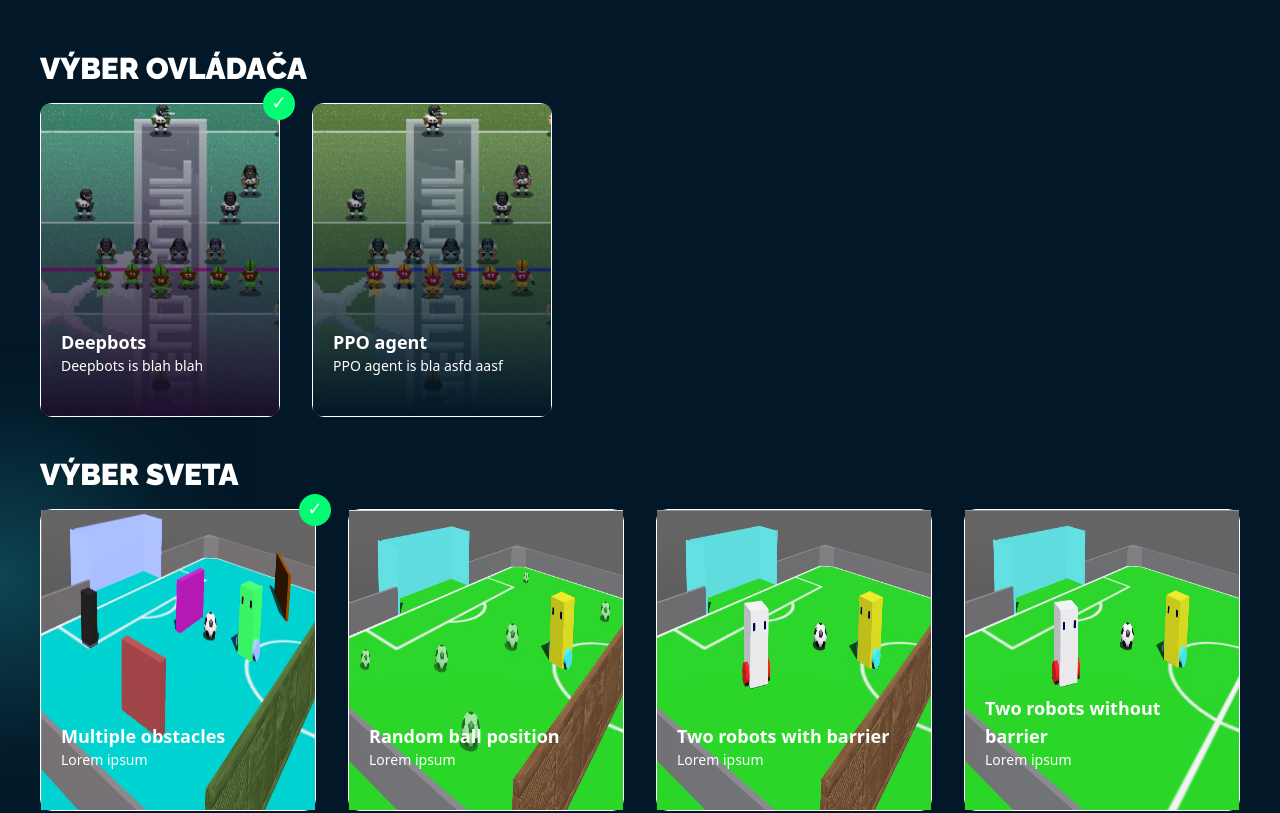
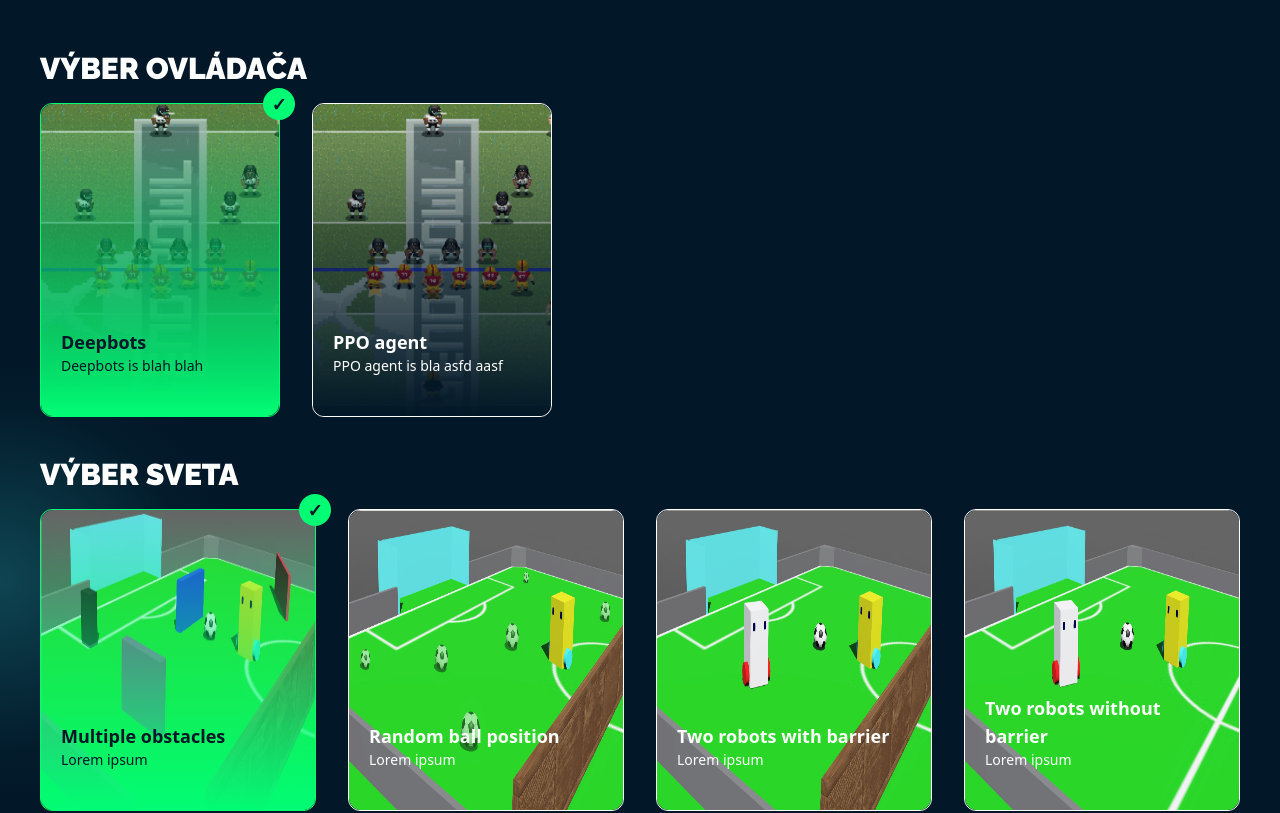
Before and after one commit to lucyklus/tp_webots_training, a React (Create React App) app: page / in a window 1280 px wide. Shown: the part 221-1034 px from the top of the page. Built offline with nearby package versions, Linux system fonts and the light colour scheme.

Commit message:
:sparkles: green gradient on selected world/controller

```diff
--- a/public/index.html
+++ b/public/index.html
@@ -14,15 +14,10 @@
       href="https://fonts.googleapis.com/css2?family=Raleway:wght@900&display=swap"
       rel="stylesheet"
     />
-    <link
-      href="https://cdnjs.cloudflare.com/ajax/libs/flowbite/1.6.5/flowbite.min.css"
-      rel="stylesheet"
-    />
     <title>Webots training grounds</title>
   </head>
   <body style="background-color: #021727">
     <noscript>You need to enable JavaScript to run this app.</noscript>
     <div id="root"></div>
-    <script src="https://cdnjs.cloudflare.com/ajax/libs/flowbite/1.6.5/flowbite.min.js"></script>
   </body>
 </html>
--- a/src/App.tsx
+++ b/src/App.tsx
@@ -176,7 +176,12 @@ const App: React.FC = () => {
         {controllers.map((_controller) => (
           <div
             key={_controller.type}
-            className='h-full relative w-1/5 border rounded-xl border-white'
+            className={
+              'relative w-1/5 border rounded-xl ' +
+              (_controller.type === controller.type
+                ? " border-webotsGreen after:content-[''] after:rounded-xl after:absolute after:w-full after:h-full after:left-0 after:top-0 after:bg-gradient-to-t after:from-webotsGreen after:to-transparent"
+                : ' border-white')
+            }
             onClick={() => {
               setController(_controller)
             }}
@@ -185,17 +190,19 @@ const App: React.FC = () => {
               src={_controller.image as unknown as string}
               alt={_controller.type}
               draggable={false}
-              className={
-                'w-full h-full object-cover' +
-                (_controller.type === controller.type ? ' hue-rotate-60' : '')
-              }
+              className={'w-full h-full object-cover rounded-xl'}
             />
             {controller.type === _controller.type && (
-              <span className='absolute rounded-full w-8 h-8 -top-4 -right-4 bg-webotsGreen z-20 text-white text-lg text-center'>
+              <span className='absolute flex items-center justify-center rounded-full w-8 h-8 -top-4 -right-4 bg-webotsGreen z-20 font-bold text-[#021727] text-lg'>
                 ✓
               </span>
             )}
-            <p className='absolute bottom-10 left-5 right-5 m-auto text-white h-fit font text-sm'>
+            <p
+              className={
+                'absolute bottom-10 left-5 right-5 m-auto  h-fit z-10 font text-sm ' +
+                (_controller.type === controller.type ? 'text-[#021727]' : 'text-white')
+              }
+            >
               <span className='font-bold text-lg'>{_controller.title}</span> <br />
               {_controller.description}
             </p>
@@ -207,7 +214,12 @@ const App: React.FC = () => {
         {worlds.map((_world) => (
           <div
             key={_world.type}
-            className='h-full relative border rounded-xl border-white'
+            className={
+              'relative border rounded-xl ' +
+              (world.type === _world.type
+                ? " border-webotsGreen after:content-[''] after:rounded-xl after:absolute after:w-full after:h-full after:left-0 after:top-0 after:bg-gradient-to-t after:from-webotsGreen after:to-transparent"
+                : ' border-white')
+            }
             onClick={() => {
               setWorld(_world)
             }}
@@ -216,17 +228,19 @@ const App: React.FC = () => {
               src={_world.image}
               alt='world 1'
               draggable={false}
-              className={
-                'w-[400px] h-[300px] object-fit' +
-                (world.type === _world.type ? ' hue-rotate-60' : '')
-              }
+              className={'w-[400px] h-[300px] object-fit rounded-xl'}
             />
             {world.type === _world.type && (
-              <span className='absolute rounded-full w-8 h-8 -top-4 -right-4 bg-webotsGreen z-20 text-white text-lg text-center'>
+              <span className='absolute flex items-center justify-center rounded-full w-8 h-8 -top-4 -right-4 bg-webotsGreen z-20 font-bold text-[#021727] text-lg'>
                 ✓
               </span>
             )}
-            <p className='absolute bottom-10 left-5 right-5 m-auto text-white h-fit font text-sm'>
+            <p
+              className={
+                'absolute bottom-10 left-5 right-5 m-auto  h-fit z-10 font text-sm ' +
+                (world.type === _world.type ? 'text-[#021727]' : 'text-white')
+              }
+            >
               <span className='font-bold text-lg'>{_world.title}</span> <br />
               {_world.description}
             </p>
--- a/tailwind.config.js
+++ b/tailwind.config.js
@@ -2,11 +2,12 @@
 module.exports = {
   content: ['./src/**/*.{js,jsx,ts,tsx}'],
   theme: {
-    colors: {
-      'webotsGreen': '#02FC74',
-      'webotsBlue': '#021727',
+    extend: {
+      colors: {
+          'webotsGreen': '#02FC74',
+          'webotsBlue': '#021727',
+      }
     },
-    extend: {},
   },
   plugins: [],
 }
```
